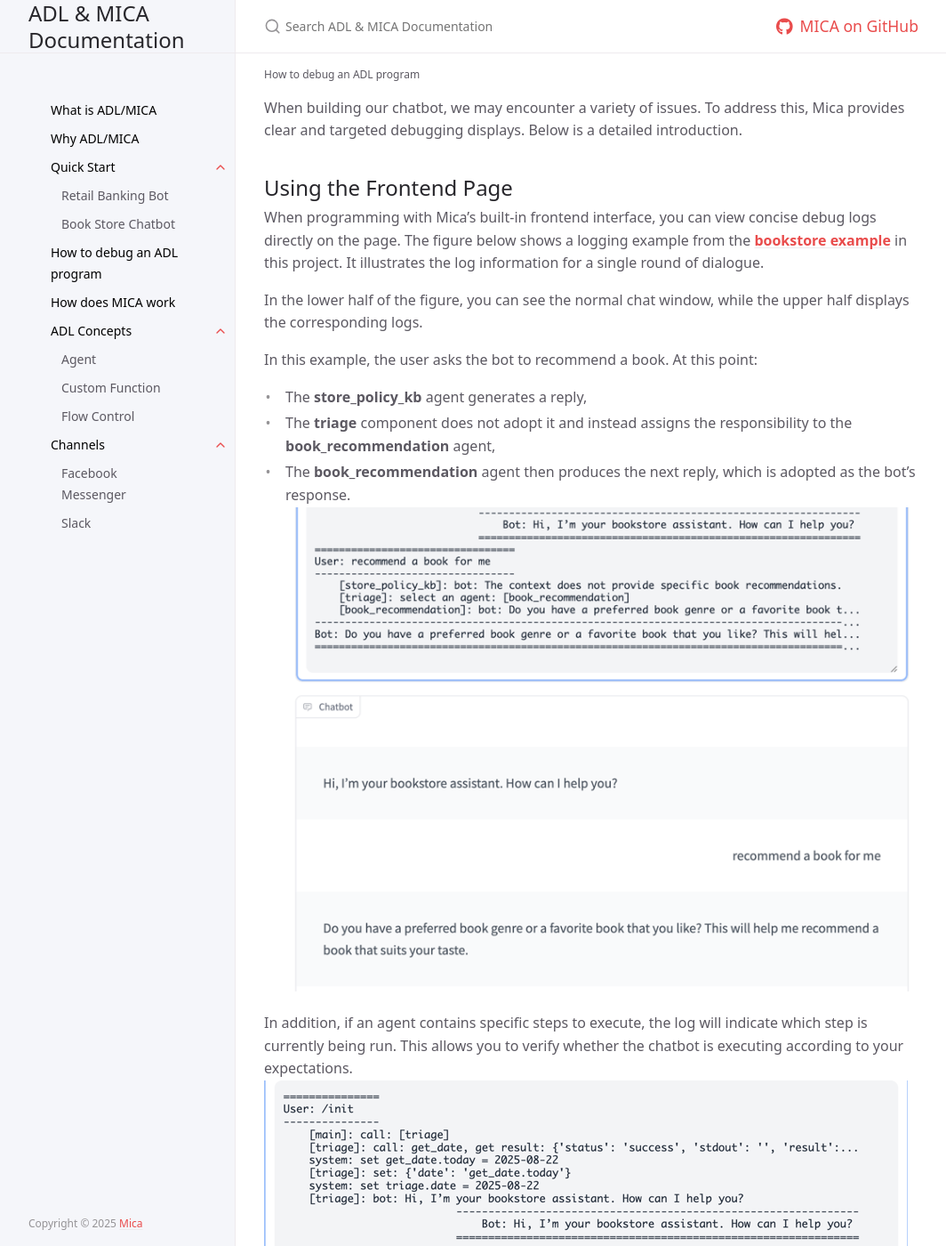
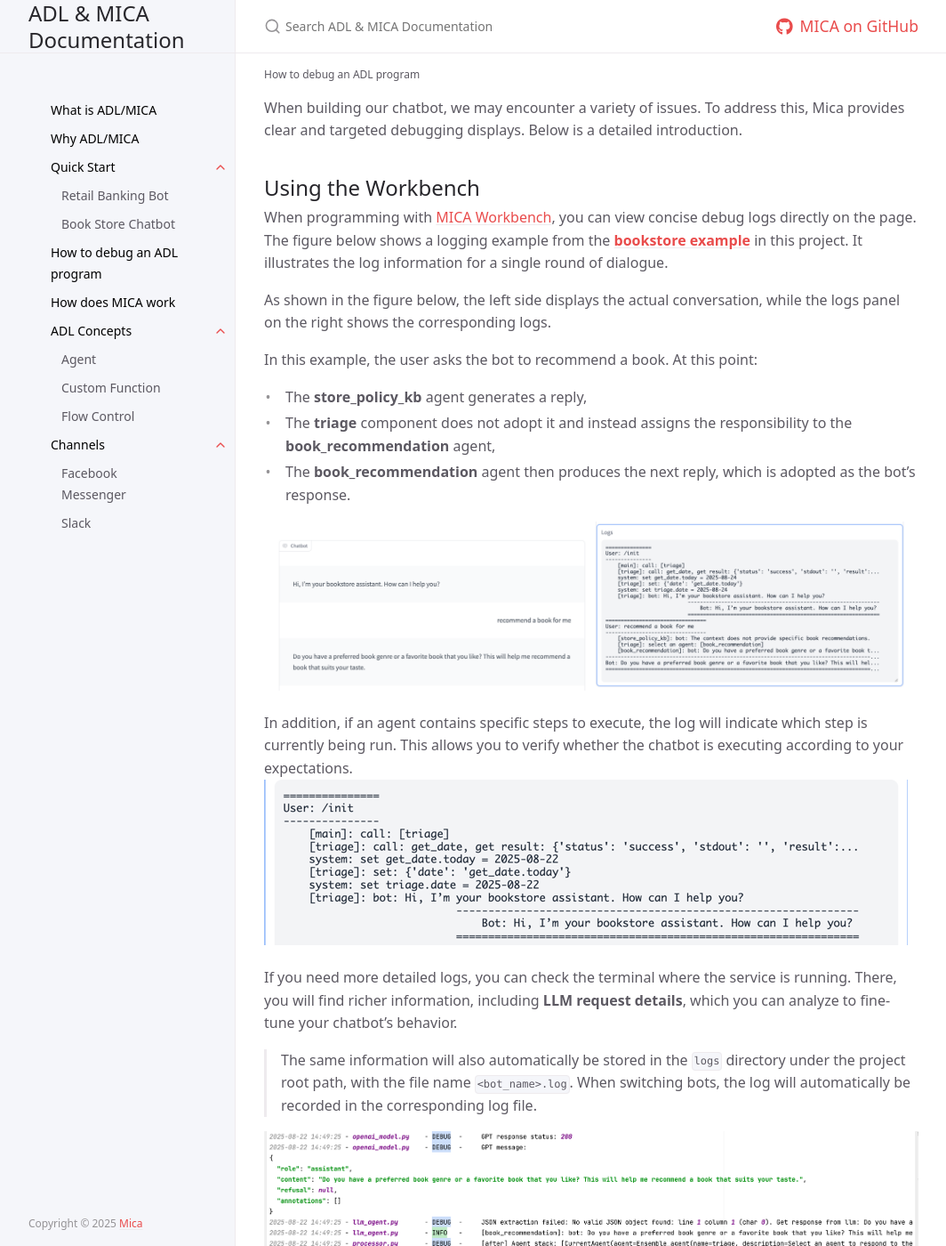
Before and after one commit to Mica-labs/Mica-labs.github.io, a Jekyll site: the page built from docs/introduction/debug/index.md, in a window 1280 px wide and 1400 px high. Shown: the whole window at 89% size, without its empty margins (107-1171 px from the left). Built offline with Jekyll 4.4.1, drawn with Linux system fonts in a browser that asks for light colours; cached includes are drawn as plain includes; some of the changed text lies outside the part shown.

```diff
--- a/docs/introduction/debug/index.md
+++ b/docs/introduction/debug/index.md
@@ -6,29 +6,35 @@ nav_order: 5
 
 When building our chatbot, we may encounter a variety of issues. To address this, Mica provides clear and targeted debugging displays. Below is a detailed introduction.
 
-## Using the Frontend Page
-When programming with Mica’s built-in frontend interface, you can view concise debug logs directly on the page.
+## Using the Workbench
+When programming with [MICA Workbench](/docs/start/index#mica-workbench), you can view concise debug logs directly on the page.
 The figure below shows a logging example from the [**bookstore example**](/docs/start/bookstore) in this project. It illustrates the log information for a single round of dialogue.
 
-In the lower half of the figure, you can see the normal chat window, while the upper half displays the corresponding logs.
+As shown in the figure below, the left side displays the actual conversation, while the logs panel on the right shows the corresponding logs.
 
 In this example, the user asks the bot to recommend a book. At this point:
 - The **store_policy_kb** agent generates a reply,
 - The **triage** component does not adopt it and instead assigns the responsibility to the **book_recommendation** agent,
 - The **book_recommendation** agent then produces the next reply, which is adopted as the bot’s response.
-![img.png](img.png)
+
+<p align="center">
+  <img src="img_3.png" alt="Image 1" width="48%">
+  <img src="img_4.png" alt="Image 2" width="48%">
+</p>
 
 In addition, if an agent contains specific steps to execute, the log will indicate which step is currently being run. This allows you to verify whether the chatbot is executing according to your expectations.
 ![img_1.png](img_1.png)
 
-If you need more detailed logs, you can check the terminal where the service is running. There, you will find richer information, including **LLM request details**, which you can analyze to fine-tune your chatbot’s behavior. The same information will also automatically be stored in the file: `mica/app.log`. It is generated automatically when you first launch the mica service.
+If you need more detailed logs, you can check the terminal where the service is running. There, you will find richer information, including **LLM request details**, which you can analyze to fine-tune your chatbot’s behavior.
+
+>The same information will also automatically be stored in the `logs` directory under the project root path, with the file name `<bot_name>.log`. When switching bots, the log will automatically be recorded in the corresponding log file.
 
 ![img_2.png](img_2.png)
 
 All logs shown on the frontend page are at the **INFO** level, while the log file provides access to more detailed **DEBUG**-level information for further analysis. For readability, all intermediate messages in each dialogue round are indented by four spaces.
 
-## Using the Chatbot Service
-When deploying a chatbot, you can control the log verbosity using different arguments.
+## Deploying the Chatbot Service
+When [deploying a chatbot](/docs/start/index#locally-deployment), you can control the log verbosity using different arguments.
 
 If you only need brief information, start the chatbot service with:
 
```
Also changed, not shown: docs/start/index.md (+13 -8 lines), docs/introduction/debug/img_3.png (added), docs/introduction/debug/img_4.png (added), docs/start/chat.png, docs/start/generate-success.png (added), docs/start/index.png (added), docs/start/load-from-disk.png.
